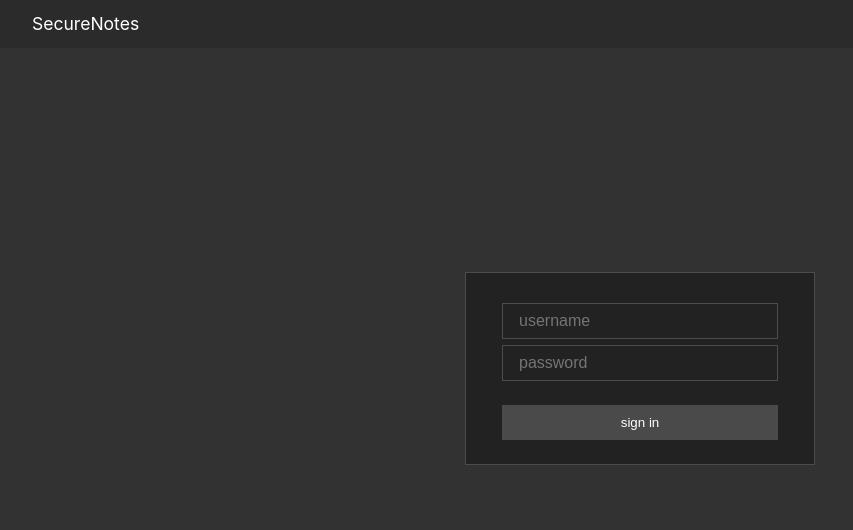
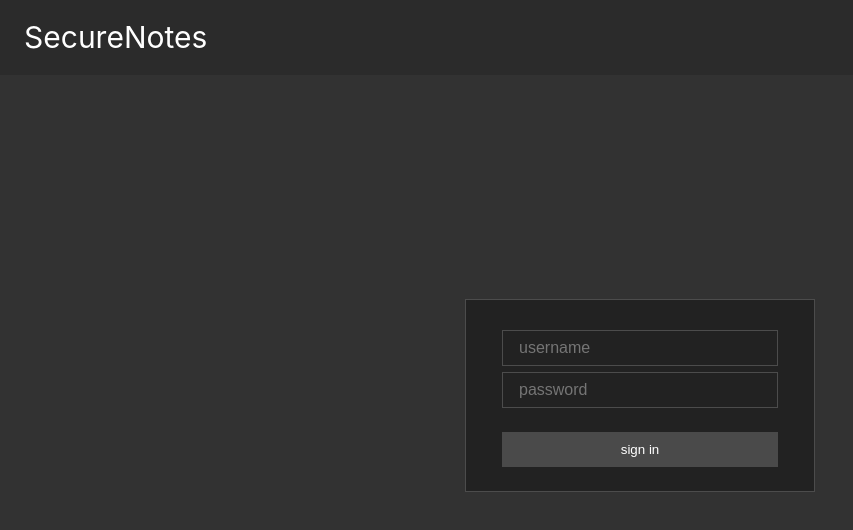
Before and after one commit to barrieBot/secureNotes, a Vue app in the folder frontend/: page / in a window 1280 px wide. Shown: the top 530 px of the page, without its empty margins (0-853 px from the left). Built offline with nearby package versions, Linux system fonts and the light colour scheme.

Commit message:
feat: navbar refactor

```diff
--- a/frontend/src/App.vue
+++ b/frontend/src/App.vue
@@ -27,13 +27,13 @@ header {
     top: 0;
     left: 0;
     width: 100%;
-    height: 48px;
+    height: 75px;
     justify-content: center;
   }
 
   main {
     position: absolute;
-    top: 48px;
+    top: 75px;
     left: 0;
     right: 0;
     bottom: 0;
--- a/frontend/src/components/ActionsHeader.vue
+++ b/frontend/src/components/ActionsHeader.vue
@@ -22,7 +22,7 @@ const logout = () => {
 <template>
 <div class="nav-bar">
   <div class="nav-left">
-    <h3>SecureNotes</h3>
+    <h1>SecureNotes</h1>
   </div>
 
   <div class="nav-right" v-if="isLoggedIn">
@@ -31,7 +31,7 @@ const logout = () => {
         @click="addNote"
     >+</button>
 
-    <p>hi {{auth.username}}</p>
+    <h3>hi {{auth.username}}</h3>
 
     <button class="nav-button"
         @click="logout"
@@ -47,10 +47,11 @@ const logout = () => {
   display: flex;
   justify-content: space-between;
   align-items: center;
-  padding: 0 2rem;
+  padding: 1.5rem;
   height: 100%;
   background: #2b2b2b;
   color: white;
+
 }
 
 .nav-left{
@@ -71,6 +72,11 @@ const logout = () => {
   border: 2px solid #2b2b2b;
   border-radius: 5px;
   transition: 0.2s;
+
+  font-size: 1.5rem;
+  min-width: 2rem;
+  min-height:2rem;
+
 }
 
 .nav-button:hover{
@@ -83,4 +89,18 @@ const logout = () => {
   color:black;
 }
 
+.add-note-button{
+  background: none;
+  border-style: solid;
+  border-width: 1px;
+  border-color: white;
+  border-radius: .5rem;
+
+  color: white;
+  font-size: 1.5rem;
+  min-width: 2rem;
+  min-height:2rem;
+}
+
+
 </style>
```
